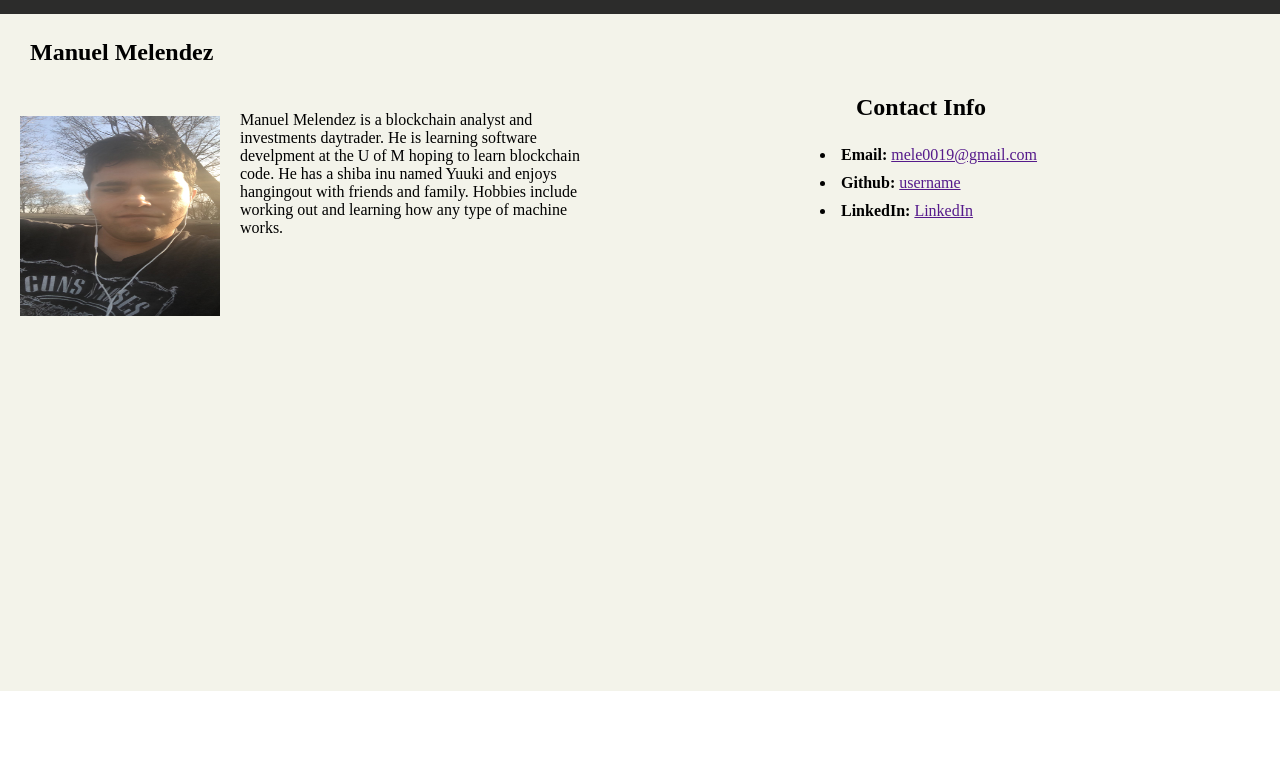
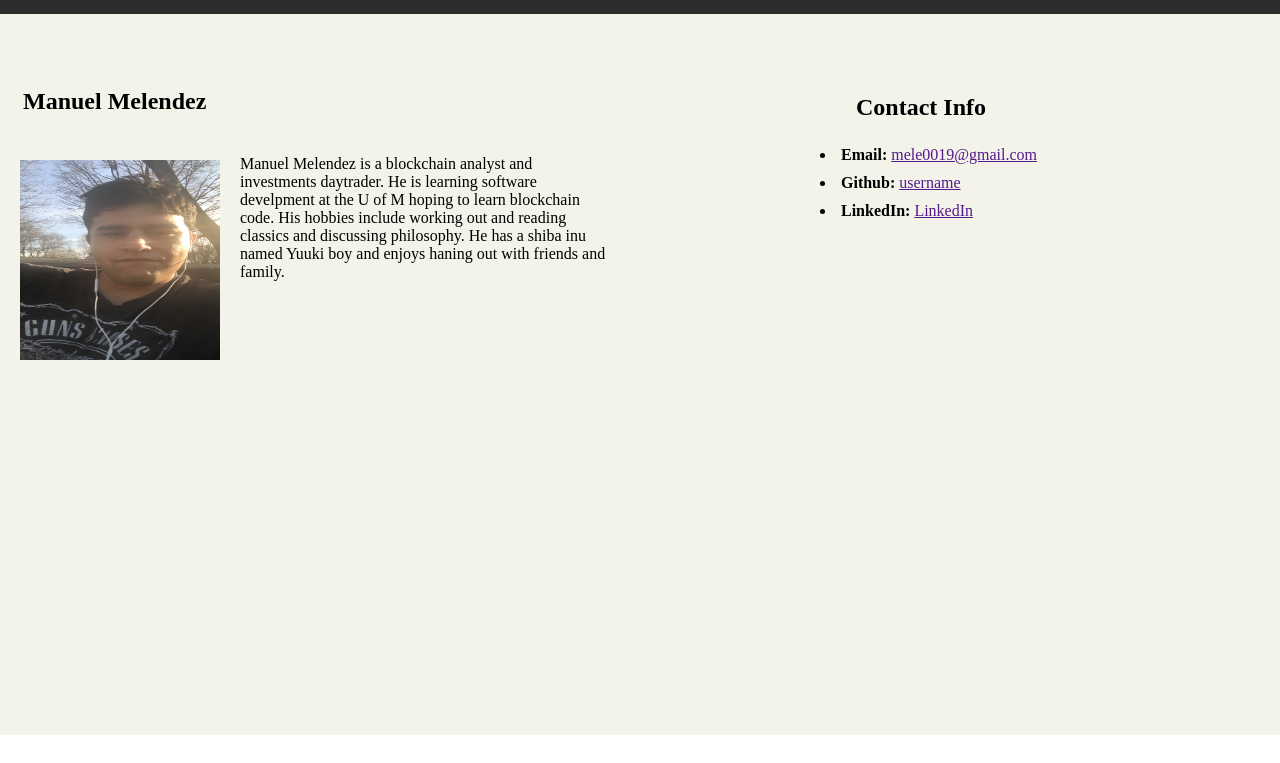
Before and after one commit to mmelendez3/mmelendez3.github.io, a plain HTML site: page index.html in a window 1280 px wide. Shown: the part 37-800 px from the top of the page. Drawn offline with Linux system fonts and the light colour scheme.

Commit message:
bio edit

```diff
--- a/assets/CSS/style.css
+++ b/assets/CSS/style.css
@@ -30,7 +30,7 @@ main {
 }
 
 .bio h2 {
-    padding: 25px 30px;
+    padding: 74px 54px 20px 23px;
 
 }
 
--- a/index.html
+++ b/index.html
@@ -16,8 +16,8 @@
 
         <section class="bio">
             <h2>Manuel Melendez</h2>
-            <img src="./assets/img/me.jpeg" width="200px" height="200px" alt="profile picture">
-            <p>Manuel Melendez is a blockchain analyst and investments daytrader. He is learning software develpment at the U of M hoping to learn blockchain code. He has a shiba inu named Yuuki and enjoys hangingout with friends and family. Hobbies include working out and learning how any type of machine works.  </p>
+            <img src="./assets/img/me.jpeg" width="200px" height="200px" alt="profile picture of Manuel Melendez">
+            <p>Manuel Melendez is a blockchain analyst and investments daytrader. He is learning software develpment at the U of M hoping to learn blockchain code. His hobbies include working out and reading classics and discussing philosophy. He has a shiba inu named Yuuki boy and enjoys haning out with friends and family.   </p>
 
 
         </section>
```
Also changed, not shown: 1 other file.
